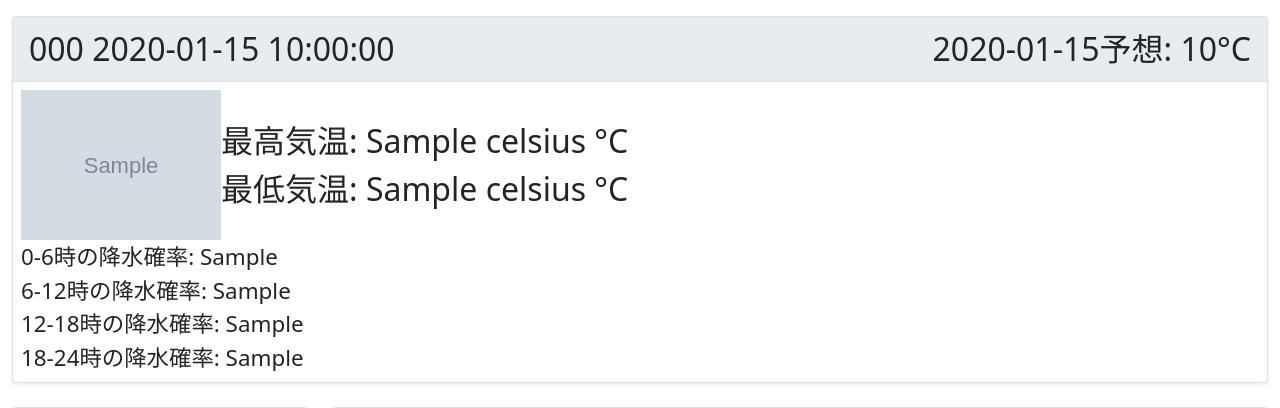
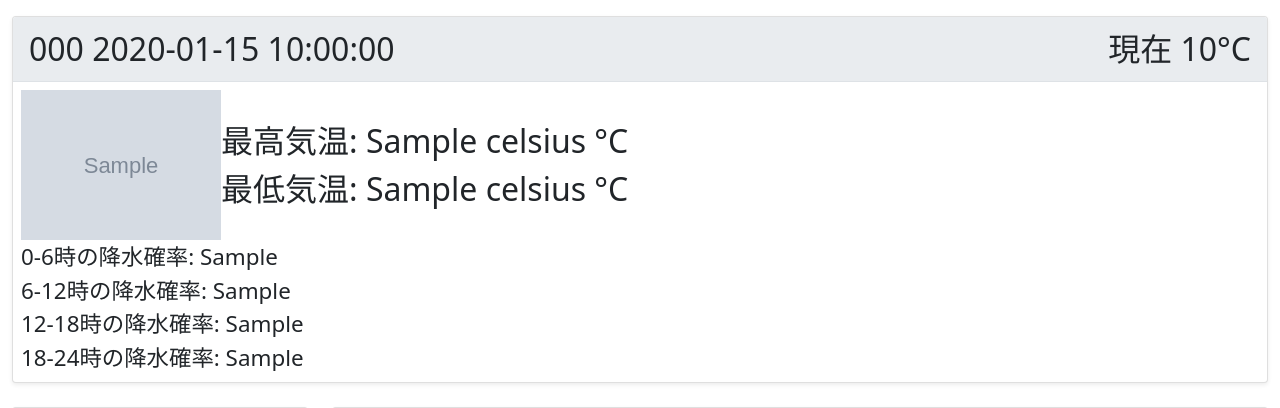
Before and after one commit to sheet00/rasp_display, a Flask app: template templates/template.html in a window 1280 px wide. Shown: the top 408 px of the page. Run offline with Flask 3, Linux system fonts and the light colour scheme; the template is opened without the code that fills it: most values are stand-ins (such as "Sample title", 1, 10 or a date in 2020); grey boxes marked "Sample" are stand-in pictures.

Commit message:
feat: 気温表示をシンプル化
時刻表示を削除し、「予想」から「現在」の表記に変更

🤖 Generated with [Claude Code](https://claude.com/claude-code)

Co-Authored-By: Claude <noreply@anthropic.com>

```diff
--- a/templates/template.html
+++ b/templates/template.html
@@ -33,7 +33,7 @@
           <div class="card-header d-flex justify-content-between align-items-center">
             <span>{{ forecast.telop }} {{ forecast.custom_date_label }}</span>
             {% if loop.index == 1 and recent_weather.temp %}
-            <span class="text-end">{{ recent_weather.dt_jst.strftime('%H:%M') }}予想: {{ recent_weather.temp|round(1)
+            <span class="text-end">現在 {{ recent_weather.temp|round(1)
               }}°C</span>
             {% endif %}
           </div>
```
